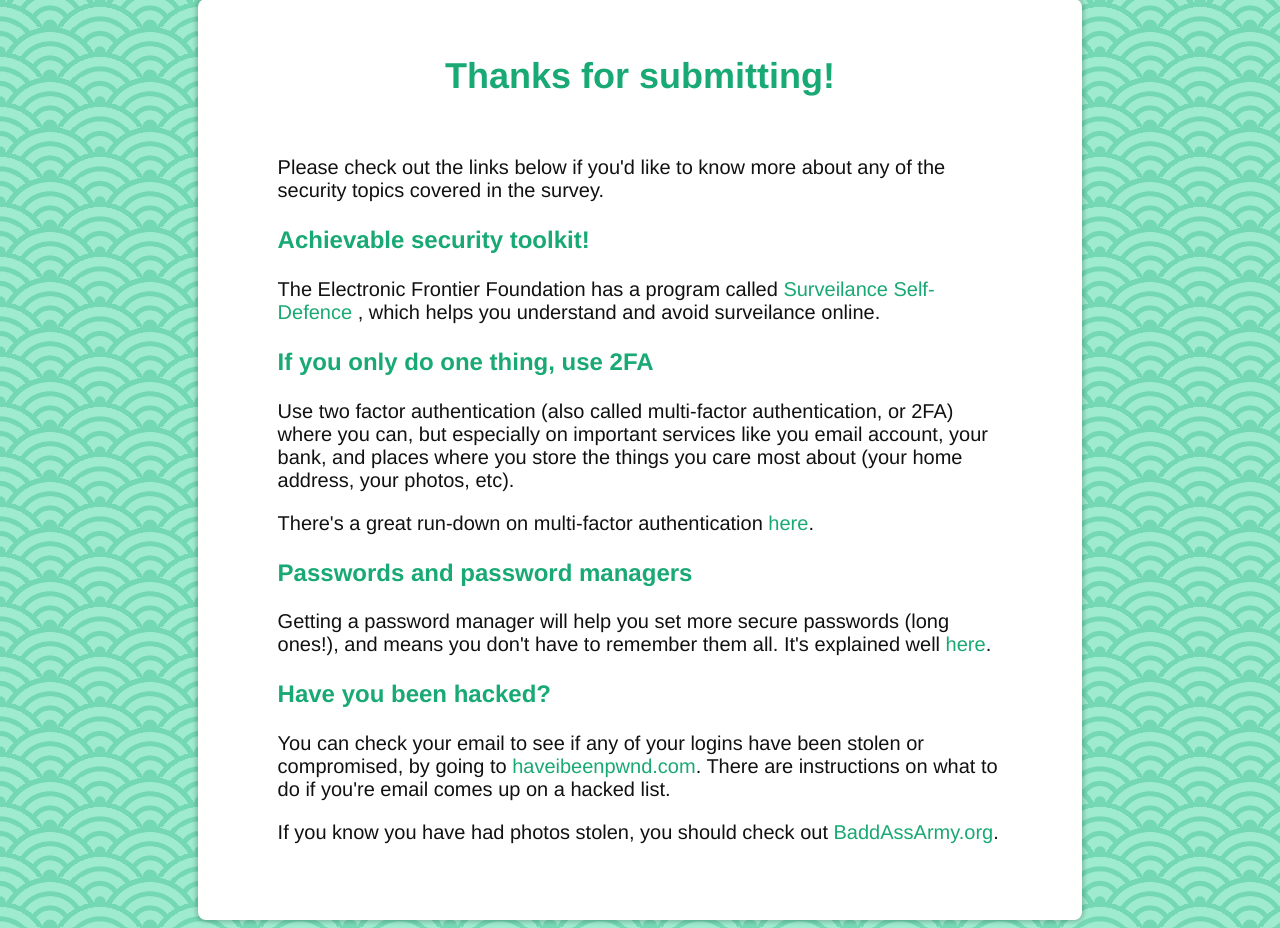
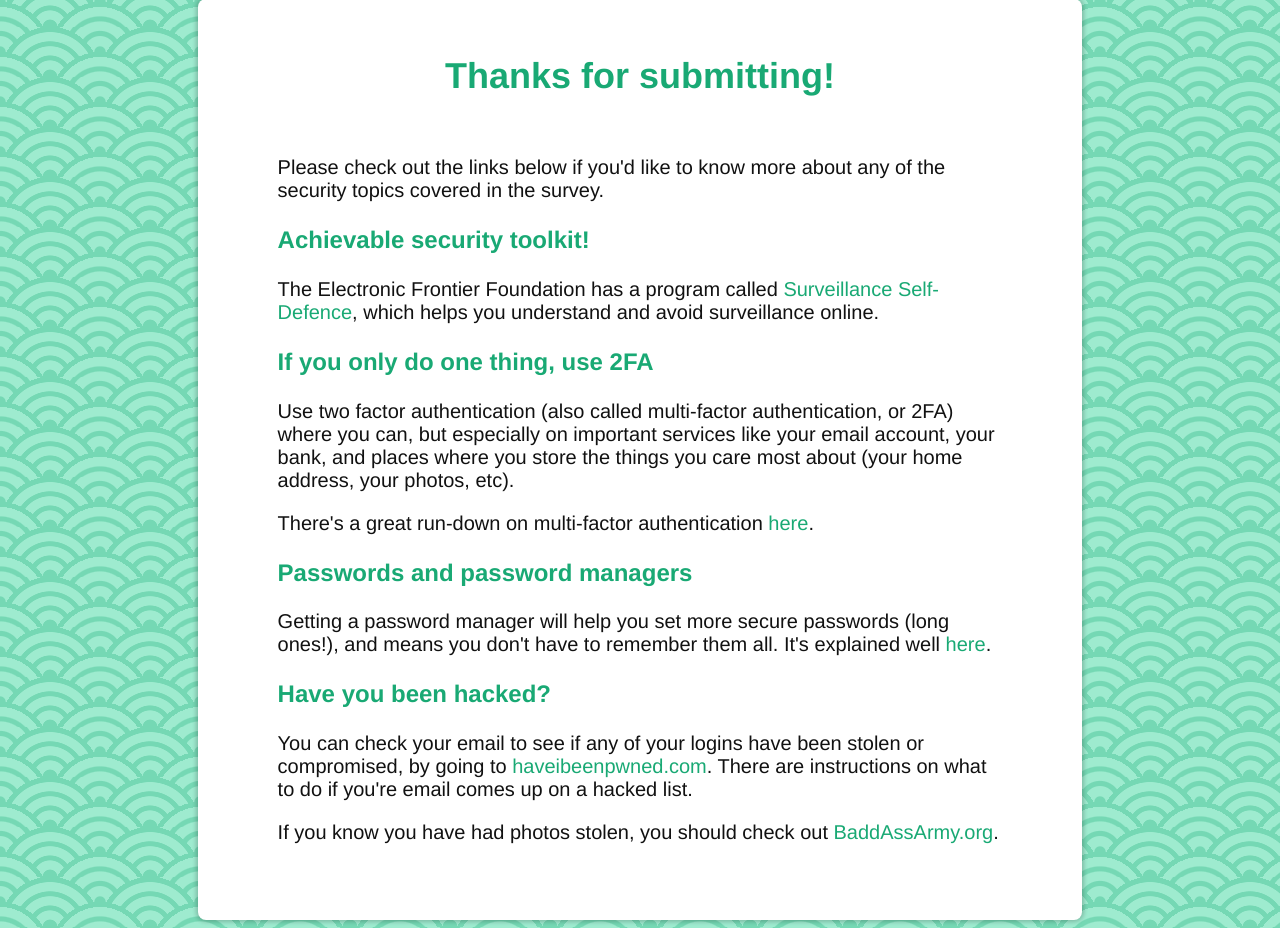
Before and after one commit to GeneralStrike/surveys, a Django app: page /success-user/ in a window 1280 px wide. Shown: the part 73-1001 px from the top of the page. Run offline with Django 3.2, Linux system fonts and the light colour scheme.

Commit message:
Fix typos

```diff
--- a/devs/templates/dev_survey.html
+++ b/devs/templates/dev_survey.html
@@ -246,7 +246,7 @@
               </tr>
         <!-- pentest -->
               <tr class='striped--near-white'>
-                <td>Get professional penetetraion testing</td>
+                <td>Get professional penetration testing</td>
                 {% include 'radio_table.html' with field=form.pentest %}
               </tr>
         <!-- logging -->
--- a/devs/templates/success_dev.html
+++ b/devs/templates/success_dev.html
@@ -10,13 +10,13 @@
   <div class='mv2 pa3-l pa2 w-100'>
     <p class='f4 ph4-l ph2'>
       If you're looking for information on how to create more secure products,
-      I reccommend you check out
+      I recommend you check out
       <a href='https://owasp.org' class='link green dim' target='blank'>OWASP</a>.
       They have a wealth of guides to use, and an excellent vulnerability
       scanning tool called Zed Attack Proxy (ZAP).
     </p>
     <p class='f4 ph4-l ph2'>
-      If you're a Django developer, my partner and I gave a talk last year
+      If you're a Django developer, my partner and I gave a talk earlier this year
       explaining how developers can begin to use ZAP with Django. The video
       is <a href='https://www.youtube.com/watch?v=nqR5pOgkmbk' class='link green dim' target='blank'>
       here.
--- a/general/templates/success_user.html
+++ b/general/templates/success_user.html
@@ -15,14 +15,14 @@
     <h3 class='f3-l f4 b ph4-l ph2 green'>Achievable security toolkit!</h3>
     <p class='f4 ph4-l ph2'>
       The Electronic Frontier Foundation has a program called
-      <a href='https://ssd.eff.org/' class='link dim green' target='blank'>Surveilance
-        Self-Defence </a>, which helps you understand and avoid surveilance online.
+      <a href='https://ssd.eff.org/' class='link dim green' target='blank'>Surveillance
+        Self-Defence</a>, which helps you understand and avoid surveillance online.
       </p>
     <h3 class='f3-l f4 b ph4-l ph2 green'>If you only do one thing, use 2FA</h3>
     <p class='f4 ph4-l ph2'>
       Use two factor authentication (also called multi-factor authentication,
       or 2FA) where you can, but especially on important
-      services like you email account, your bank, and places where you store
+      services like your email account, your bank, and places where you store
       the things you care most about (your home address, your photos, etc).
     </p>
     <p class='f4 ph4-l ph2'>
@@ -42,8 +42,8 @@
     <p class='f4 ph4-l ph2'>
       You can check your email to see if any of your logins have been stolen or
       compromised, by going to
-      <a href='https://haveibeenpwnd.com' class='link green dim' target='blank'>
-      haveibeenpwnd.com</a>. There are instructions on what to do if you're
+      <a href='https://haveibeenpwned.com' class='link green dim' target='blank'>
+      haveibeenpwned.com</a>. There are instructions on what to do if you're
       email comes up on a hacked list.
     </p>
     <p class='f4 ph4-l ph2'>
```
